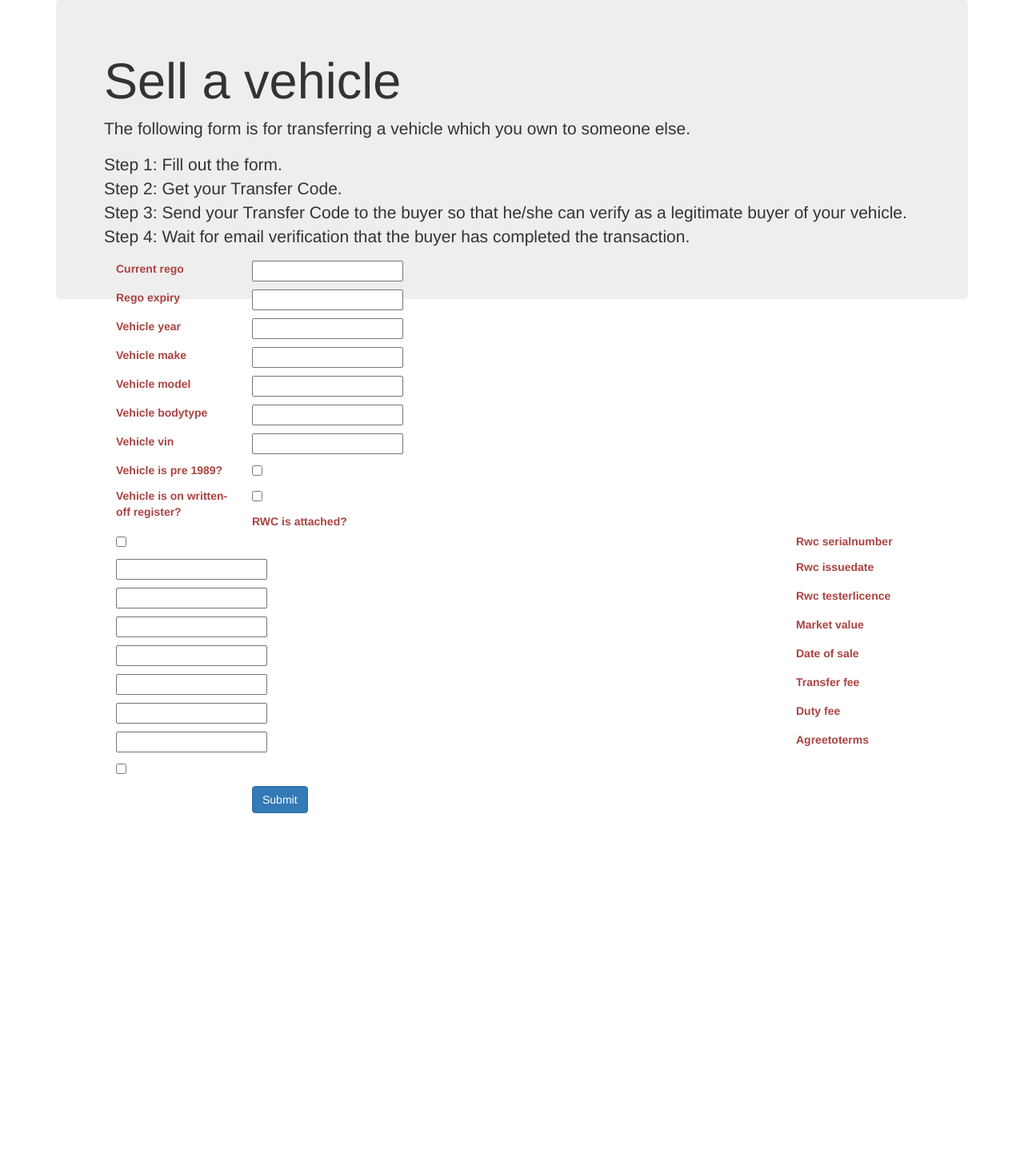
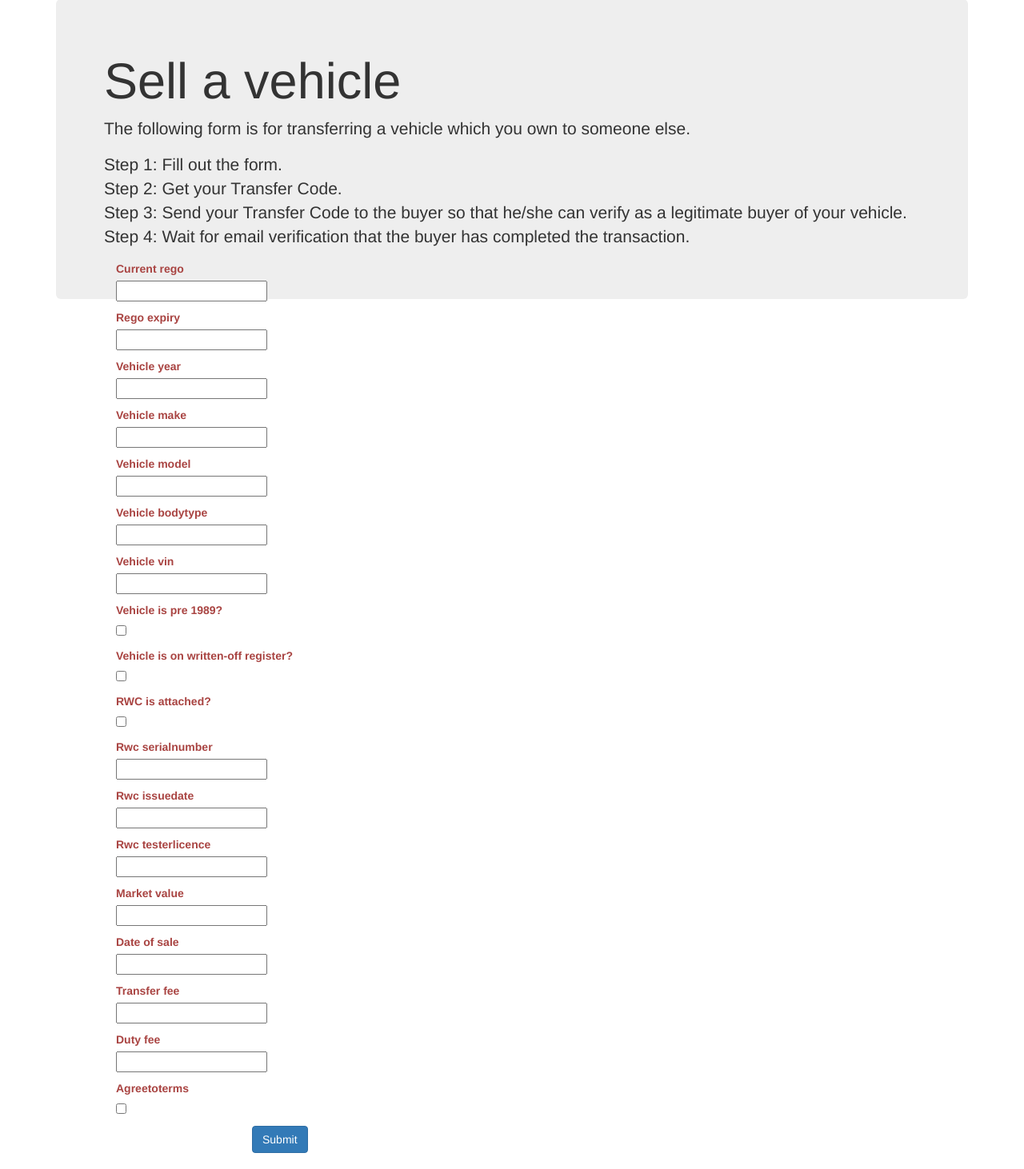
Before and after one commit to zamaudio/ezrego, a Django app: page /govhack2015/sellvehicle in a window 1280 px wide. Shown: the part 93-1555 px from the top of the page at 80% size. Before the commit the page ends 1110 px from the top, so only its background shows below. Run offline with Django 3.2, Linux system fonts and the light colour scheme; the visitor is signed in with stand-in values (Sample User, id 1); some libraries are stand-ins or nearby versions.

Commit message:
Minor tweaks to site

```diff
--- a/ezrego/templates/ezrego/footer.html
+++ b/ezrego/templates/ezrego/footer.html
@@ -7,8 +7,9 @@
     ================================================== -->
     <!-- Placed at the end of the document so the pages load faster -->
     <script src="https://ajax.googleapis.com/ajax/libs/jquery/1.11.3/jquery.min.js"></script>
-    <script src="../../dist/js/bootstrap.min.js"></script>
-    <!-- IE10 viewport hack for Surface/desktop Windows 8 bug -->
-    <script src="../../assets/js/ie10-viewport-bug-workaround.js"></script>
+    <script src="{{ STATIC_URL }}js/bootstrap.min.js"></script>
+    <!-- IE10 viewport hack for Surface/desktop Windows 8 bug
+    <script src="{{ STATIC_URL }}js/ie10-viewport-bug-workaround.js"></script>
+    -->
   </body>
 </html>
--- a/ezrego/templates/ezrego/header.html
+++ b/ezrego/templates/ezrego/header.html
@@ -16,7 +16,7 @@
     <!-- Custom styles for this template -->
     <link href="{{ STATIC_URL }}css/navbar.css" rel="stylesheet">
 
-    <script src="{{STATIC_URL}}js/ie-emulation-modes-warning.js"></script>
+    <!-- <script src="{{ STATIC_URL }}js/ie-emulation-modes-warning.js"></script> -->
 
     <!-- HTML5 shim and Respond.js for IE8 support of HTML5 elements and media queries -->
     <!--[if lt IE 9]>
--- a/ezrego/templates/ezrego/sell.html
+++ b/ezrego/templates/ezrego/sell.html
@@ -8,12 +8,11 @@
 Step 3: Send your Transfer Code to the buyer so that he/she can verify as a legitimate buyer of your vehicle.<br/>
 Step 4: Wait for email verification that the buyer has completed the transaction.</p>
 
-<div>
 <form action="{% url 'sellerintent' %}" method="post">
 {% csrf_token %}
 {% for field in form %}
 <div class="form-group has-error">
-	<label class="col-xs-2 control-label" for="{{ field.id_for_label }}">
+<label class="col-xs-3 control-label" for="{{ field.id_for_label }}">
 	{{ field.label }}</label>
 	<div class="col-xs-10">
 	{{ field }}
@@ -22,11 +21,10 @@
 </div>
 {% endfor %}
 <div class="form-group">
-	<div class="col-xs-offset-2 col-xs-10">
+	<div class="col-xs-offset-2 col-xs-5">
 	<input class="btn btn-primary" type="submit" value="Submit" />
 	</div>
 </div>
 </form>
-</div>
 
 {% include 'ezrego/footer.html' %}
```
